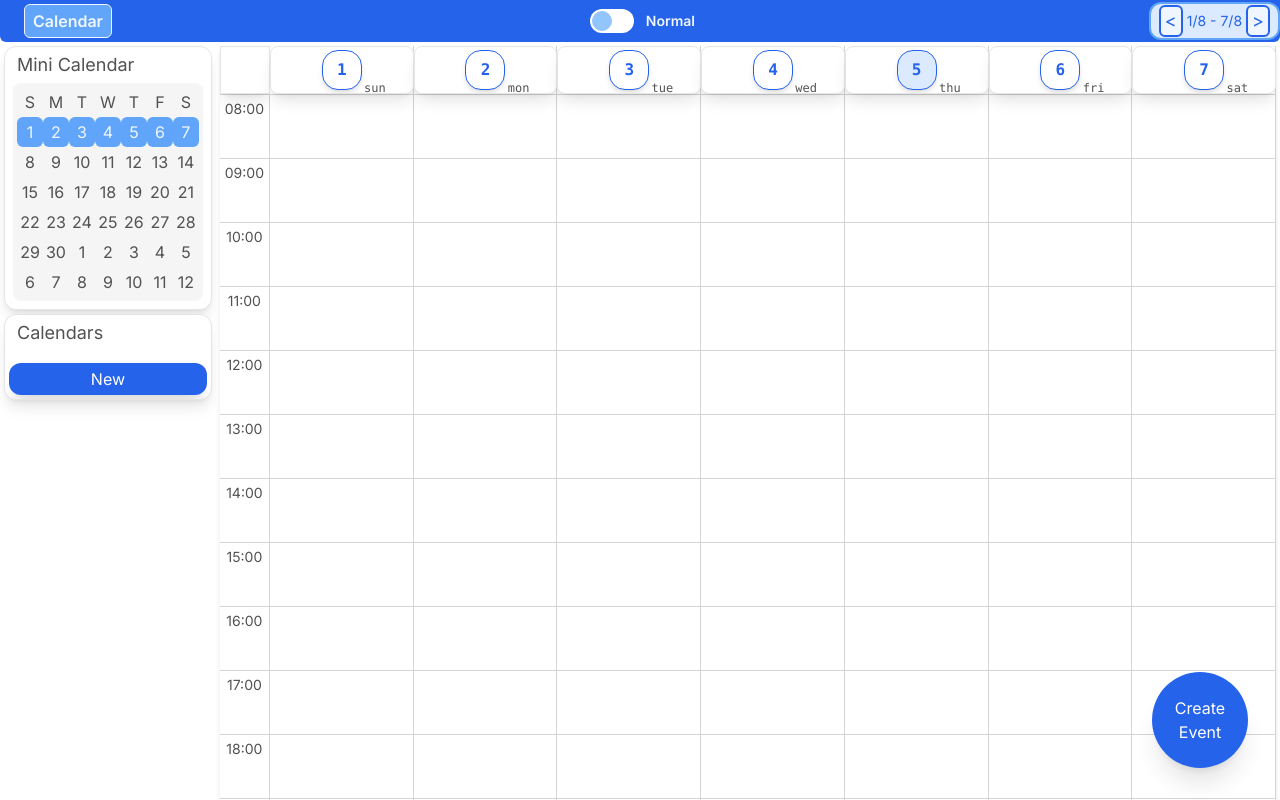
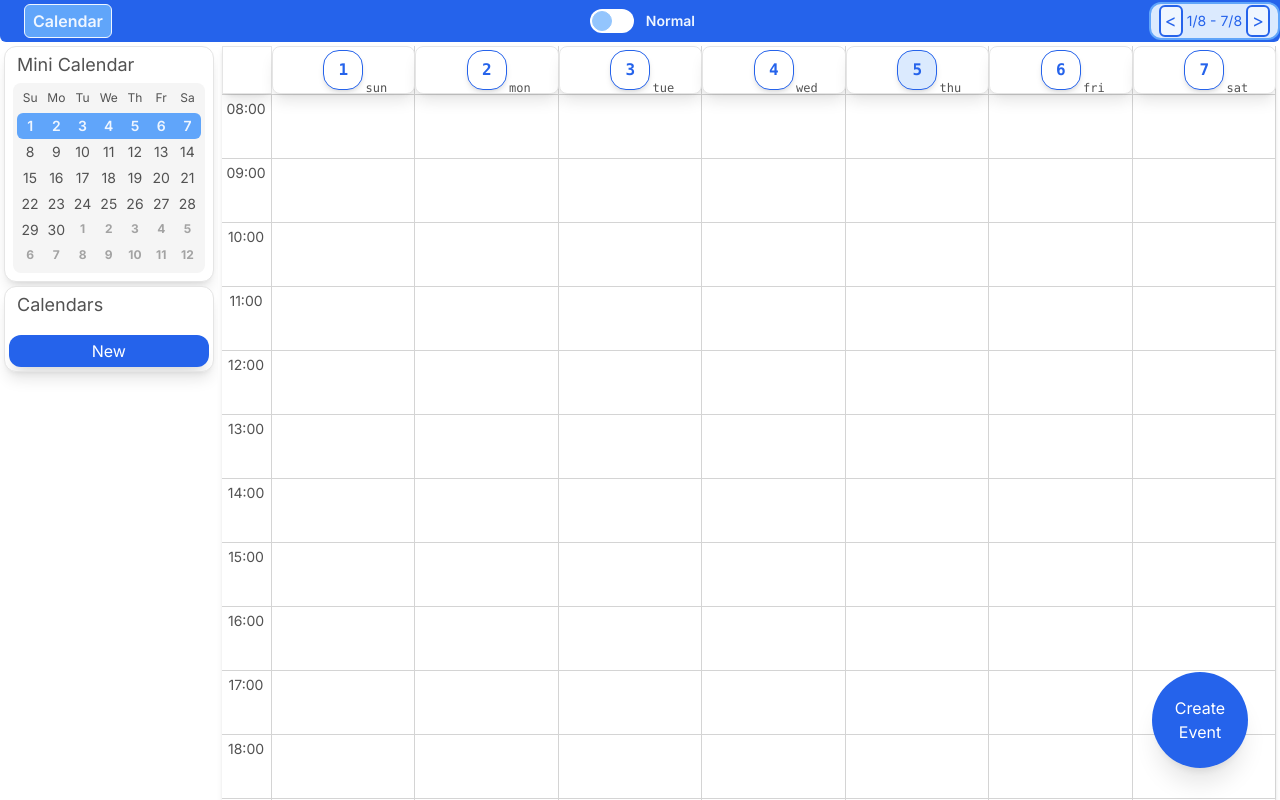
Before and after one commit to lucasduartesobreira/CalendarForge, a Next.js app: page / in a window 1280 px wide. Both pictures are taken after a click on the button "Calendar". Built offline with nearby package versions, Linux system fonts and the light colour scheme.

Commit message:
feat(mini-calendar): highlighting, improved fonts and visualization

```diff
--- a/components/calendar-mini-calendar/miniCalendar.tsx
+++ b/components/calendar-mini-calendar/miniCalendar.tsx
@@ -2,18 +2,19 @@ import { HTMLDivExtended } from "@/utils/types";
 import { Titles } from "../shared/title-view/titles";
 import { useContext, useEffect, useMemo, useState } from "react";
 import { SelectedDateContext } from "../calendar-navbar/selectedDateContext";
+import { twMerge } from "tailwind-merge";
 
 const daysOnMiniCalendarRange = Array.from(new Array(7 * 6));
 const daysHeader = Array.from(new Array(1 * 7));
 
 const dayToName = {
-  1: "S",
-  2: "M",
-  3: "T",
-  4: "W",
-  5: "T",
-  6: "F",
-  7: "S",
+  1: "Su",
+  2: "Mo",
+  3: "Tu",
+  4: "We",
+  5: "Th",
+  6: "Fr",
+  7: "Sa",
 };
 
 const MiniCalendar = ({}: { startDate: number }) => {
@@ -53,12 +54,24 @@ const MiniCalendar = ({}: { startDate: number }) => {
           firstDayFromLastMonthToShow.getTime() + index * 24 * 60 * 60 * 1000,
         );
 
+        const midnightStartDate = new Date(selectedStartDateAtMidnight);
+        const midnightStartDatePlusSeven = new Date(selectedStartDatePlusSeven);
+
         return {
           date: day,
           day: day.getDate(),
           highlighted:
             day.getTime() >= selectedStartDateAtMidnight &&
             day.getTime() <= selectedStartDatePlusSeven,
+          firstHighlighted:
+            midnightStartDate.getDate() === day.getDate() &&
+            midnightStartDate.getMonth() === day.getMonth() &&
+            midnightStartDate.getFullYear() === day.getFullYear(),
+          lastHighilighted:
+            midnightStartDatePlusSeven.getDate() === day.getDate() &&
+            midnightStartDatePlusSeven.getMonth() === day.getMonth() &&
+            midnightStartDatePlusSeven.getFullYear() === day.getFullYear(),
+          isInTheMonth: day.getMonth() === startDate.getMonth(),
         };
       }),
     [startDate],
@@ -66,21 +79,57 @@ const MiniCalendar = ({}: { startDate: number }) => {
 
   return (
     <div className="bg-neutral-100 rounded-lg grid grid-cols-7 grid-rows-7 p-1 m-1 min-w-max">
+      <div className="grid grid-cols-[subgrid] grid-rows-[subgrid] row-start-1 row-end-[2] col-start-1 col-end-[8]">
         {daysHeader.map((_n, index) => (
           <div
             key={index}
-          className="text-neutral-600 select-none text-center hover:bg-primary-500 cursor-pointer hover:text-text-inverse hover:border-neutral-200 border-transparent p-[2px] border-[1px] rounded-md"
+            className="text-neutral-600 text-xs select-none text-center border-transparent p-[2px] border-[1px] rounded-md ml-[1px] mr-[1px] aspect-[1/1]"
           >
             {dayToName[(index + 1) as keyof typeof dayToName]}
           </div>
         ))}
-      {daysOnMiniCalendar.map(({ day, date, highlighted }, index) => {
+      </div>
+      <div className="grid grid-cols-[subgrid] grid-rows-[subgrid] row-start-2 row-end-[9] col-start-1 col-end-8">
+        {daysOnMiniCalendar.map(
+          (
+            {
+              day,
+              date,
+              highlighted,
+              firstHighlighted,
+              lastHighilighted,
+              isInTheMonth,
+            },
+            index,
+          ) => {
+            const highlightedClassName = highlighted
+              ? "bg-primary-300 text-text-inverse font-semibold"
+              : "";
+            const firstHighlightedClassName = firstHighlighted
+              ? "rounded-l-md "
+              : "";
+            const lastHighilightedClassName = lastHighilighted
+              ? "rounded-r-md "
+              : "";
+
+            const textColor =
+              isInTheMonth || highlighted
+                ? "text-neutral-600 text-sm"
+                : "text-neutral-400 font-bold text-xs";
+
             return (
               <div
                 key={index}
-            className={`${
-              highlighted ? "bg-primary-300 text-text-inverse" : ""
-            } text-neutral-600 select-none text-center hover:bg-primary-500 cursor-pointer hover:text-text-inverse hover:border-neutral-200 border-transparent p-[2px] border-[1px] rounded-md`}
+                className={twMerge(
+                  textColor,
+                  highlightedClassName,
+                  firstHighlightedClassName,
+                  lastHighilightedClassName,
+                  "p-[1px]",
+                )}
+              >
+                <div
+                  className={`flex text-center items-center justify-center aspect-[1/1] select-none text-center hover:bg-primary-500 hover:font-bold cursor-pointer hover:text-text-inverse p-[2px] rounded-md ml-[1px] mr-[1px]`}
                   onClick={(e) => {
                     e.preventDefault();
                     e.stopPropagation();
@@ -89,8 +138,11 @@ const MiniCalendar = ({}: { startDate: number }) => {
                 >
                   {day}
                 </div>
+              </div>
             );
-      })}
+          },
+        )}
+      </div>
     </div>
   );
 };
```
Lines whose indentation alone changed are shown as unchanged.
